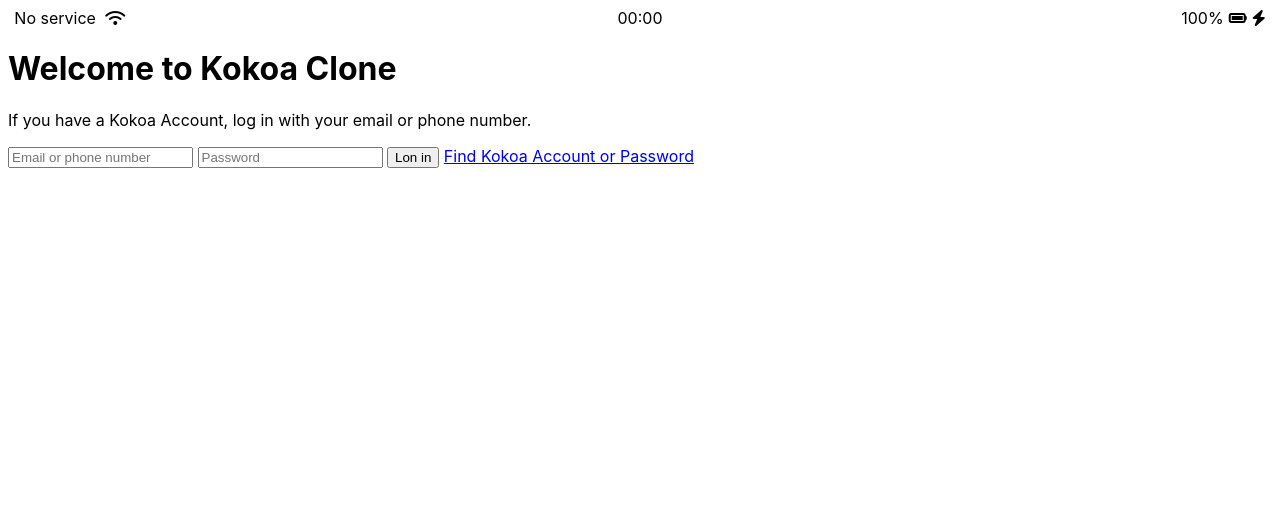
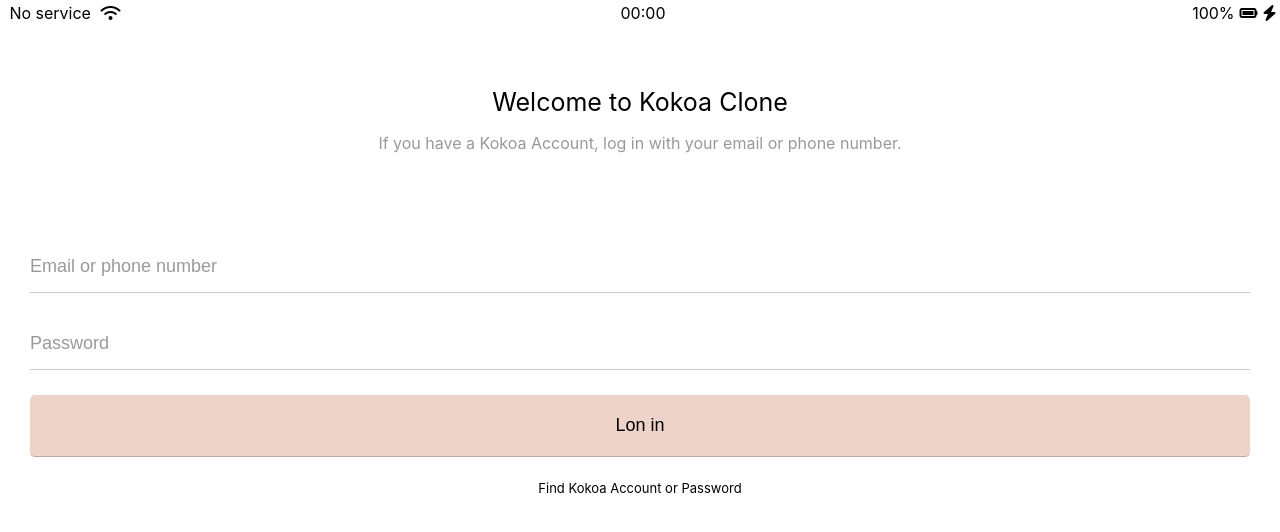
Before and after one commit to ahyeonmin/kokoa-clone-2022, a plain HTML site: page index.html in a window 1280 px wide. Drawn offline with Linux system fonts and the light colour scheme.

Commit message:
Add reset.css variables.css status-bar.css nav-bar.css login.css / friends.html

```diff
--- /dev/null
+++ b/css/components/nav-bar.css
@@ -0,0 +1,18 @@
+.nav {
+    position: fixed;
+    bottom: 0;
+    width: 100%;
+    background-color: #f9f9fa;
+    padding: 20px 40px;
+    box-sizing: border-box;
+    border-top: 1px solid rgba(0, 0, 0, 0.1);
+}
+
+.nav__list {
+    display: flex;
+    justify-content: space-between;
+}
+
+.nav__link {
+    color: #2e363e;
+}
--- /dev/null
+++ b/css/components/status-bar.css
@@ -0,0 +1,31 @@
+.status-bar {
+    position: fixed;
+    width: 100%;
+    top: 0;
+    display: flex;
+    justify-content: center;
+    padding: 5px 3px;
+}
+
+.status-bar__column {
+    width: 33%;
+}
+
+.status-bar__column:first-child span {
+    margin-right: 5px;
+}
+
+.status-bar__column:nth-child(2) {
+    display: flex;
+    justify-content: center;
+}
+
+.status-bar__column:last-child {
+    display: flex;
+    justify-content: flex-end;
+    align-items: center;
+}
+
+.status-bar__column .fa-battery-full {
+    margin: 0 5px;
+}
--- /dev/null
+++ b/css/reset.css
@@ -0,0 +1,120 @@
+html,
+body,
+div,
+span,
+applet,
+object,
+iframe,
+h1,
+h2,
+h3,
+h4,
+h5,
+h6,
+p,
+blockquote,
+pre,
+a,
+abbr,
+acronym,
+address,
+big,
+cite,
+code,
+del,
+dfn,
+em,
+img,
+ins,
+kbd,
+q,
+s,
+samp,
+small,
+strike,
+strong,
+sub,
+sup,
+tt,
+var,
+b,
+u,
+i,
+center,
+dl,
+dt,
+dd,
+ol,
+ul,
+li,
+fieldset,
+form,
+label,
+legend,
+table,
+caption,
+tbody,
+tfoot,
+thead,
+tr,
+th,
+td,
+article,
+aside,
+canvas,
+details,
+embed,
+figure,
+figcaption,
+footer,
+header,
+hgroup,
+menu,
+nav,
+output,
+ruby,
+section,
+summary,
+time,
+mark,
+audio,
+video {
+  margin: 0;
+  padding: 0;
+  border: 0;
+  font-size: 100%;
+  font: inherit;
+  vertical-align: baseline;
+}
+
+body {
+  line-height: 1;
+}
+ol,
+ul {
+  list-style: none;
+}
+blockquote,
+q {
+  quotes: none;
+}
+blockquote:before,
+blockquote:after,
+q:before,
+q:after {
+  content: "";
+  content: none;
+}
+table {
+  border-collapse: collapse;
+  border-spacing: 0;
+}
+
+input:focus {
+  outline: none;
+}
+
+a {
+  color: inherit;
+  text-decoration: none;
+}
--- /dev/null
+++ b/css/screens/login.css
@@ -0,0 +1,60 @@
+.welcome-header {
+    margin: 90px 0;
+    text-align: center;
+    display: flex;
+    flex-direction: column;
+    align-items: center;
+}
+
+.welcome-header__title {
+    margin-bottom: 20px;
+    font-size: 25px;
+}
+
+.welcome-header__text {
+    width: 45%;
+    opacity: 0.4;
+}
+
+#login-form {
+    display: flex;
+    flex-direction: column;
+    margin: 0 30px;
+}
+
+#login-form input {
+    border: none;
+    padding: 15px 0;
+    font-size: 18px;
+    border-bottom: 1px solid rgba(0, 0, 0, 0.2);
+    transition: border-color 0.3s ease-in-out;
+    margin-bottom: 25px;
+}
+
+#login-form input:not([type="submit"]) {
+    border-bottom: 1px solid rgba(0, 0, 0, 0.2);
+    transition: border-color 0.3s ease-in-out;
+}
+
+#login-form input::placeholder {
+    color: rgba(0, 0, 0, 0.4);
+}
+
+
+#login-form input:focus {
+    border-color: var(--pink);
+}
+
+#login-form input[type="submit"] {
+    background-color: var(--pink);
+    cursor: pointer;
+    padding: 20px 0;
+    border-radius: 5px;
+}
+
+#login-form a {
+    text-align: center;
+    text-decoration: none;
+    color: inherit;
+    font-size: 13px;
+}
--- a/css/styles.css
+++ b/css/styles.css
@@ -1,31 +1,15 @@
+@import "reset.css";
+@import "variables.css";
+
+/* Components */
+@import "components/status-bar.css";
+@import "components/nav-bar.css";
+
+
+/* Screens */
+@import "screens/login.css";
+
+
 body {
     font-family: -apple-system, BlinkMacSystemFont, 'Segoe UI', Roboto, Oxygen, Ubuntu, Cantarell, 'Open Sans', 'Helvetica Neue', sans-serif;
 }
-
-.status-bar {
-    display: flex;
-    justify-content: center;
-}
-
-.status-bar__column {
-    width: 33%;
-}
-
-.status-bar__column:first-child span {
-    margin-right: 5px;
-}
-
-.status-bar__column:nth-child(2) {
-    display: flex;
-    justify-content: center;
-}
-
-.status-bar__column:last-child {
-    display: flex;
-    justify-content: flex-end;
-    align-items: center;
-}
-
-.status-bar__column .fa-battery-full {
-    margin: 0 5px;
-}
--- /dev/null
+++ b/css/variables.css
@@ -0,0 +1,3 @@
+:root {
+    --pink: #EDD3C8;
+}
--- a/index.html
+++ b/index.html
@@ -27,10 +27,10 @@
            <h1 class="welcome-header__title">Welcome to Kokoa Clone</h1>
            <p class="welcome-header__text">If you have a Kokoa Account, log in with your email or phone number. </p>
        </header>
-       <form id="login-form">
-           <input type="text" placeholder="Email or phone number"/>
-           <input type="password" placeholder="Password"/>
-           <input type="button" value="Lon in"/>
+       <form action="friends.html" method="get" id="login-form">
+           <input name="username" type="text" placeholder="Email or phone number"/>
+           <input name="password" type="password" placeholder="Password"/>
+           <input type="submit" value="Lon in"/>
            <a href="#">Find Kokoa Account or Password</a>
        </form>
    </div>
```
Also changed, not shown: friends.html (added, +52 -0 lines).
